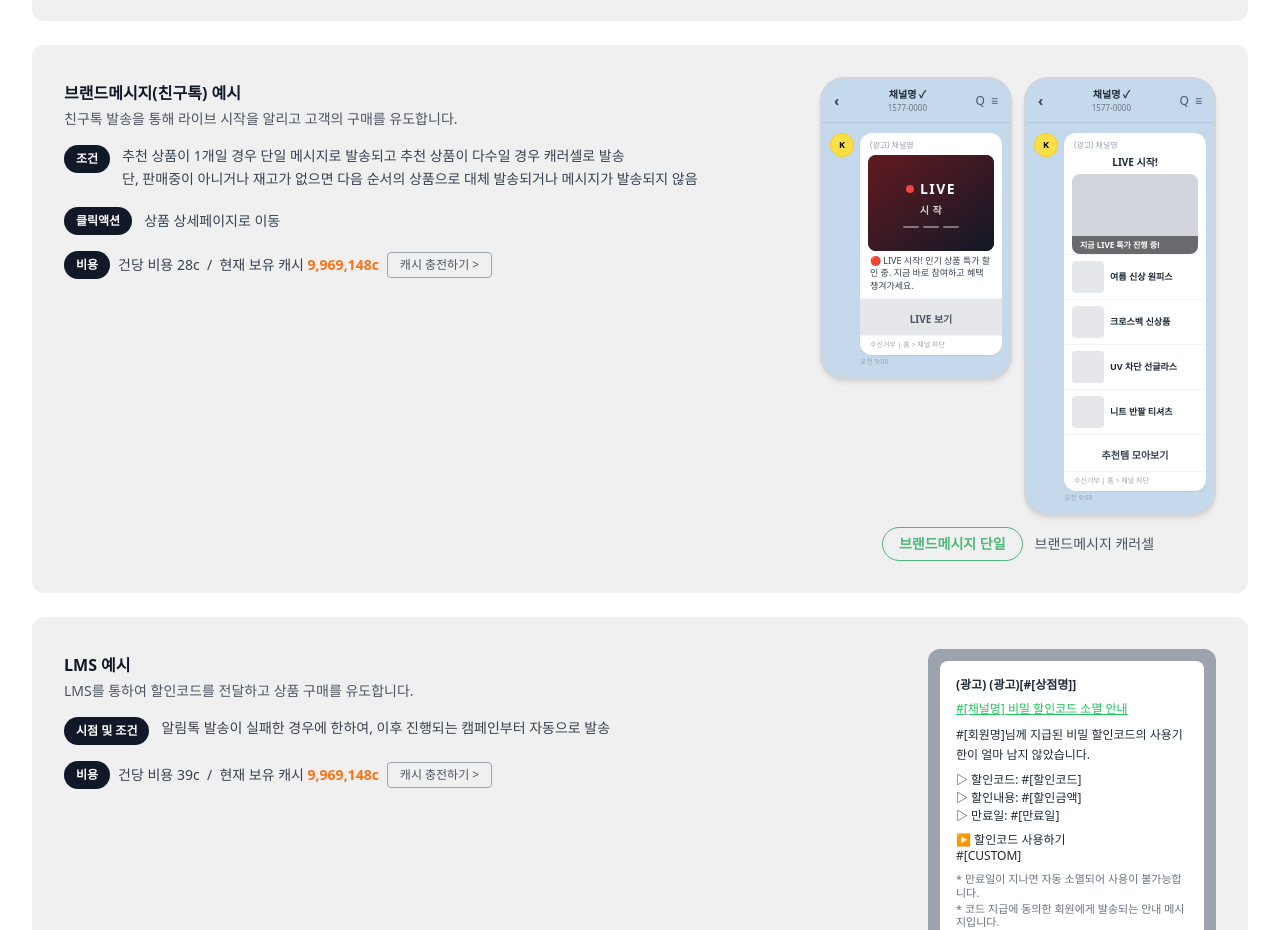
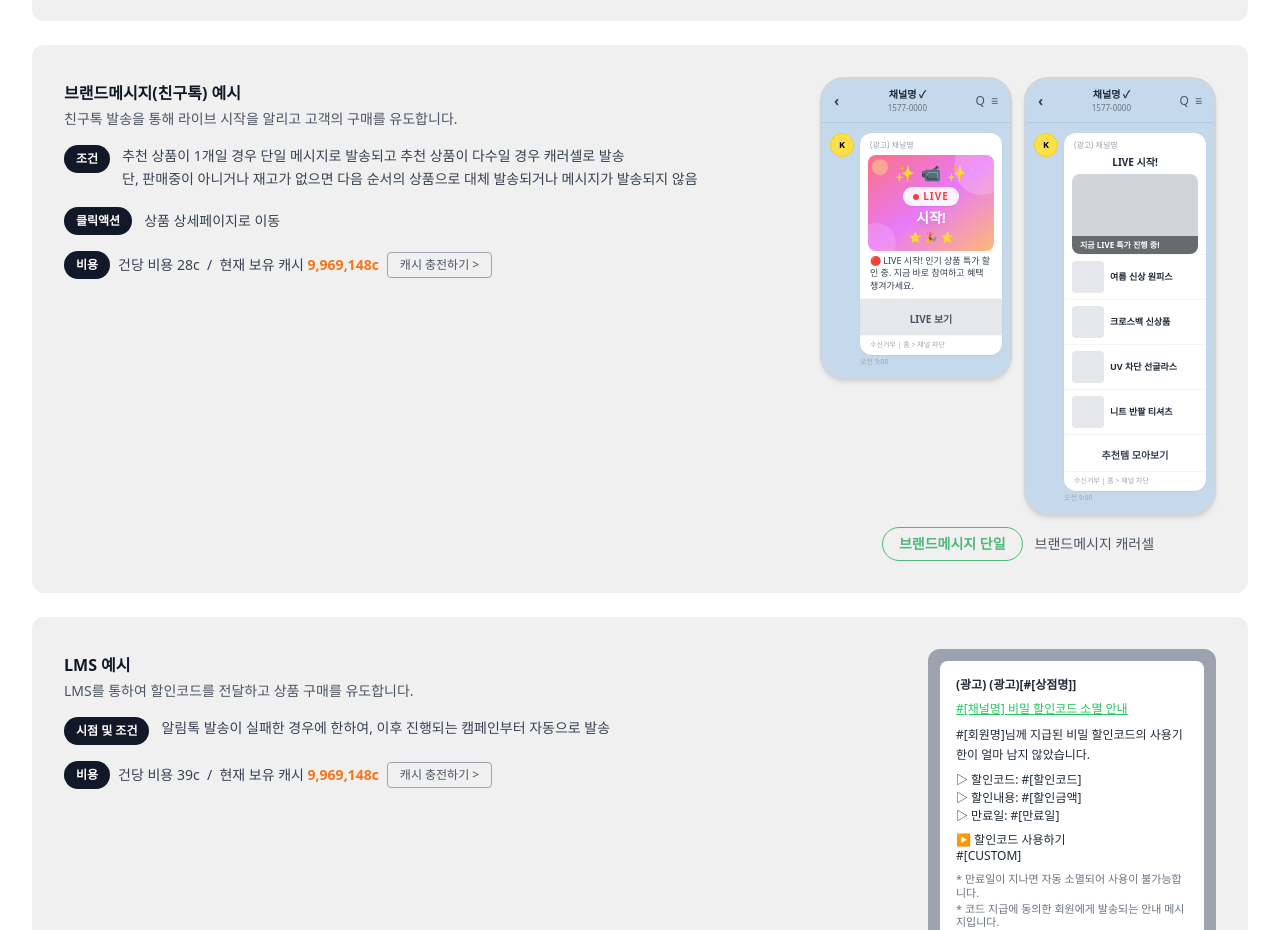
Before and after one commit to vldlzm/flexg_CRM_LIVE, a Next.js app: page /crm/live/create in a window 1280 px wide. Shown: the part 1440-2370 px from the top of the page. Built offline with nearby package versions, Linux system fonts and the light colour scheme.

Commit message:
feat: LIVE 시작 배너 귀여운 일러스트 스타일로 변경

```diff
--- a/src/components/CrmLiveCreate.tsx
+++ b/src/components/CrmLiveCreate.tsx
@@ -440,17 +440,32 @@ export default function CrmLiveCreate() {
                       <div className="flex-1">
                         <div className="overflow-hidden rounded-xl bg-white shadow-sm">
                           <p className="px-2.5 pt-1.5 text-[8px] text-gray-400">(광고) 채널명</p>
-                          {/* LIVE 시작 이미지 배너 */}
-                          <div className="mx-2 my-1 h-24 rounded-lg overflow-hidden relative bg-gray-900">
-                            <div className="absolute inset-0 bg-gradient-to-br from-red-800/60 to-gray-900" />
-                            <div className="absolute inset-0 flex flex-col items-center justify-center gap-1">
-                              <div className="flex items-center gap-1.5">
-                                <span className="h-2 w-2 rounded-full bg-red-500 shadow-lg shadow-red-500/50" />
-                                <span className="text-sm font-black tracking-widest text-white">LIVE</span>
+                          {/* LIVE 시작 일러스트 배너 */}
+                          <div className="mx-2 my-1 h-24 rounded-lg overflow-hidden relative">
+                            {/* 배경 그라디언트 */}
+                            <div className="absolute inset-0 bg-gradient-to-br from-rose-400 via-fuchsia-400 to-orange-300" />
+                            {/* 배경 장식 원 */}
+                            <div className="absolute -top-4 -right-4 h-14 w-14 rounded-full bg-white/20" />
+                            <div className="absolute -bottom-3 -left-3 h-10 w-10 rounded-full bg-white/15" />
+                            <div className="absolute top-1 left-1 h-4 w-4 rounded-full bg-yellow-200/40" />
+                            {/* 콘텐츠 */}
+                            <div className="absolute inset-0 flex flex-col items-center justify-center gap-0.5">
+                              {/* 상단 이모지 장식 */}
+                              <div className="flex gap-1.5 text-base">
+                                <span>✨</span>
+                                <span>📹</span>
+                                <span>✨</span>
                               </div>
-                              <span className="text-[10px] font-bold text-white/80 tracking-wider">시 작</span>
-                              <div className="mt-1 flex gap-1">
-                                {[0,1,2].map(i => <div key={i} className="h-0.5 w-4 rounded-full bg-white/40" />)}
+                              {/* LIVE 뱃지 */}
+                              <div className="flex items-center gap-1 rounded-full bg-white/90 px-2.5 py-0.5 shadow-sm">
+                                <span className="h-1.5 w-1.5 rounded-full bg-red-500" />
+                                <span className="text-[10px] font-black tracking-widest text-red-500">LIVE</span>
+                              </div>
+                              {/* 시작 텍스트 */}
+                              <p className="text-sm font-black text-white drop-shadow-md">시작!</p>
+                              {/* 하단 장식 */}
+                              <div className="flex gap-1 text-[10px]">
+                                <span>⭐</span><span>🎉</span><span>⭐</span>
                               </div>
                             </div>
                           </div>
```
